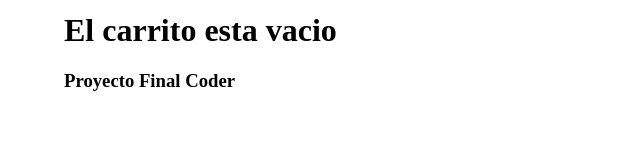
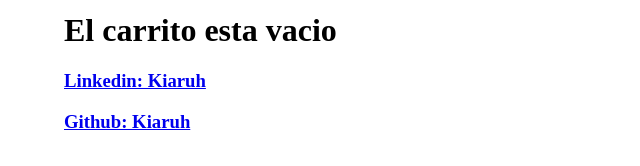
Before and after one commit to kiaruh/pickleli-app, a React (Create React App) app: page /checkout in a window 1280 px wide. Shown: the part 212-378 px from the top of the page, without its empty margins (0-640 px from the left). Built offline with nearby package versions, Linux system fonts and the light colour scheme.

Commit message:
minor fix

```diff
--- a/src/components/layout/footer/Footer.js
+++ b/src/components/layout/footer/Footer.js
@@ -1,11 +1,17 @@
+import { Fragment } from "react";
 
-function Footer(){
-
-
-    return (
-
-        <h3>Proyecto Final Coder</h3>
-    )
+function Footer() {
+  return (
+    //add fragment to avoid error
+    <Fragment>
+      <a href="https://www.linkedin.com/in/li-qiyin-339197168/">
+        <h3>Linkedin: Kiaruh</h3>
+      </a>
+      <a href="https://github.com/kiaruh/pickleli-app">
+        <h3>Github: Kiaruh</h3>
+      </a>
+    </Fragment>
+  );
 }
 
-export default Footer
+export default Footer;
```
Also changed, not shown: 1 other file (tests, documents, lock files or other folders).
